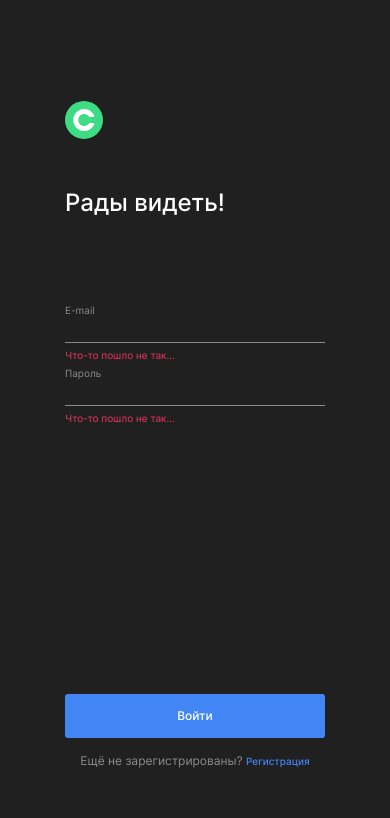
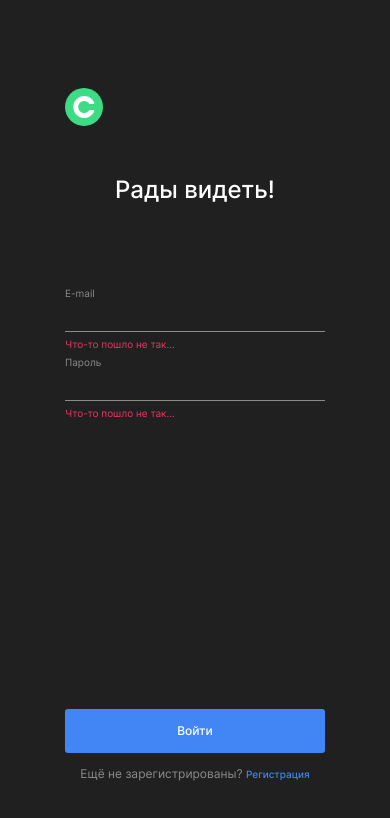
Before and after one commit to julbrn/movies-explorer-frontend, a React (Create React App) app: page /signin in a window 390 px wide. Shown: the top 818 px of the page. Built offline with nearby package versions, Linux system fonts and the light colour scheme.

Commit message:
fix: pixel perfect for Register

```diff
--- a/src/components/Register/Register.css
+++ b/src/components/Register/Register.css
@@ -22,16 +22,18 @@
   .auth__form {
     padding-top: 26px;
     width: 260px;
-    height: 694px;
+    height: 720px;
   }
 }
 
 .auth__fields-wrapper {
   box-sizing: border-box;
+  padding: 0;
+  margin: 0;
 }
 .auth__title {
   padding: 0;
-  margin: 40px 0;
+  margin: 40px 0 36px 0;
   font-weight: 500;
   font-size: 24px;
   line-height: 1.2;
@@ -39,7 +41,8 @@
 
 @media screen and (max-width: 610px) {
   .auth__title {
-    margin: 50px 0 80px;
+    text-align: center;
+    margin: 50px 0 76px;
   }
 }
 
@@ -52,7 +55,9 @@
 }
 
 .auth__label {
-  padding-top: 6px;
+  box-sizing: border-box;
+  padding: 6px 0 0;
+  margin: 0;
   display: flex;
   flex-direction: column;
 }
@@ -66,8 +71,8 @@
 }
 .auth__field {
   color: var(--font-color-light);
-  padding: 2px 0;
-  margin: 0 0 6px;
+  padding: 5px 0 5px 0;
+  margin: 0 0 6px 0;
   box-sizing: border-box;
   display: flex;
   align-items: center;
@@ -110,6 +115,7 @@
 @media screen and (max-width: 610px) {
   .auth__question {
     font-size: 12px;
+    margin-top: 14px;
   }
 }
 
--- a/src/vendor/fonts/fonts.css
+++ b/src/vendor/fonts/fonts.css
@@ -2,7 +2,7 @@
   font-family: "Inter";
   font-style: normal;
   font-weight: 400;
-  font-display: block;
+  font-display: swap;
   src: url("Inter-Regular.woff2") format("woff2"),
     url("Inter-Regular.woff") format("woff");
 }
@@ -11,7 +11,7 @@
   font-family: "Inter";
   font-style: normal;
   font-weight: 500;
-  font-display: block;
+  font-display: swap;
   src: url("Inter-Medium.woff2") format("woff2"),
     url("Inter-Medium.woff") format("woff");
 }
```
